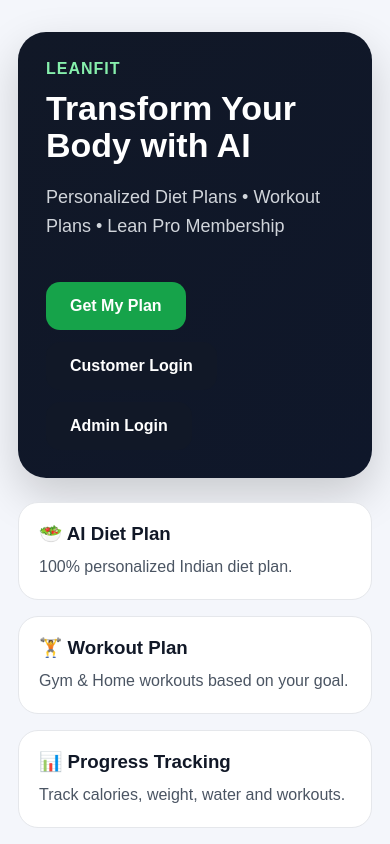
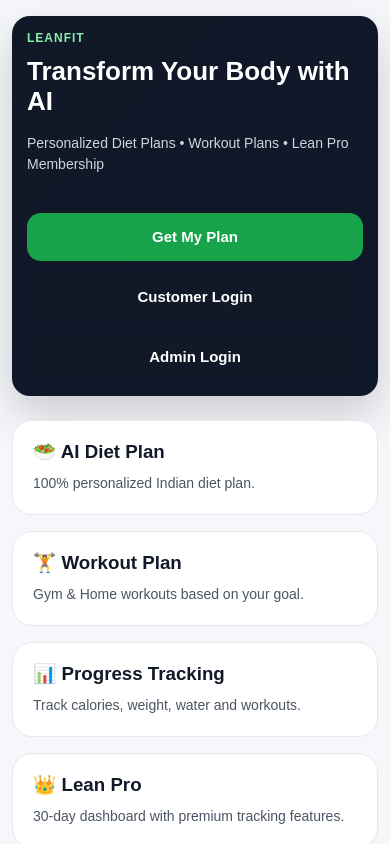
Before and after one commit to Varshithyadav9/leanfit, a React (Vite) app: page / in a window 390 px wide. Shown: the top 844 px of the page. Built offline with nearby package versions, Linux system fonts and the light colour scheme.

Commit message:
Improve mobile responsiveness

```diff
--- a/src/App.css
+++ b/src/App.css
@@ -1176,4 +1176,146 @@ select {
   .summary-grid {
     grid-template-columns: 1fr;
   }
+}/* =========================
+   LEANFIT MOBILE FIXES
+========================= */
+
+@media (max-width: 768px) {
+  body {
+    background: #f5f7fb;
+  }
+
+  .welcome-page,
+  .page,
+  .dashboard-page,
+  .admin-page {
+    width: 100%;
+    max-width: 100%;
+    padding: 16px 12px 32px;
+  }
+
+  .hero,
+  .card,
+  .dashboard-header-card,
+  .admin-header,
+  .dashboard-section,
+  .nutrition-progress-section,
+  .calorie-card,
+  .summary-card,
+  .admin-card {
+    border-radius: 18px;
+    padding: 18px;
+  }
+
+  .hero h1 {
+    font-size: 30px;
+    line-height: 1.15;
+  }
+
+  .hero-text,
+  .muted,
+  .feature-card p,
+  .section-head p {
+    font-size: 14px;
+    line-height: 1.5;
+  }
+
+  .hero-actions,
+  .page-actions,
+  .admin-actions,
+  .water-actions {
+    flex-direction: column;
+    gap: 10px;
+  }
+
+  .primary-btn,
+  .secondary-btn,
+  .text-btn {
+    width: 100%;
+    min-height: 48px;
+    font-size: 15px;
+    border-radius: 14px;
+  }
+
+  input,
+  select,
+  textarea {
+    min-height: 48px;
+    font-size: 16px;
+  }
+
+  .features,
+  .goal-grid,
+  .plan-grid,
+  .dashboard-grid,
+  .summary-grid,
+  .admin-stats-grid,
+  .admin-layout,
+  .admin-detail-grid,
+  .two-col {
+    grid-template-columns: 1fr !important;
+  }
+
+  .selected-plan-box h3,
+  .selected-summary h3 {
+    font-size: 22px;
+  }
+
+  .selected-plan-box strong,
+  .selected-summary strong {
+    font-size: 26px;
+  }
+
+  .meal-card,
+  .admin-order-row {
+    flex-direction: column;
+    align-items: flex-start;
+  }
+
+  .calorie-card {
+    align-items: center;
+    text-align: center;
+  }
+
+  .calorie-info h2 {
+    font-size: 24px;
+  }
+
+  .calorie-ring {
+    width: 115px;
+    height: 115px;
+  }
+
+  .calorie-ring div {
+    width: 82px;
+    height: 82px;
+  }
+
+  .screenshot-box img,
+  .food-preview {
+    max-height: 260px;
+  }
 }
+
+@media (max-width: 420px) {
+  .hero h1 {
+    font-size: 26px;
+  }
+
+  .card,
+  .hero,
+  .dashboard-section,
+  .nutrition-progress-section {
+    padding: 15px;
+  }
+
+  .brand-label {
+    font-size: 12px;
+  }
+
+  .summary-card strong,
+  .macro-card strong,
+  .dash-card strong {
+    font-size: 20px;
+  }
+}
```
